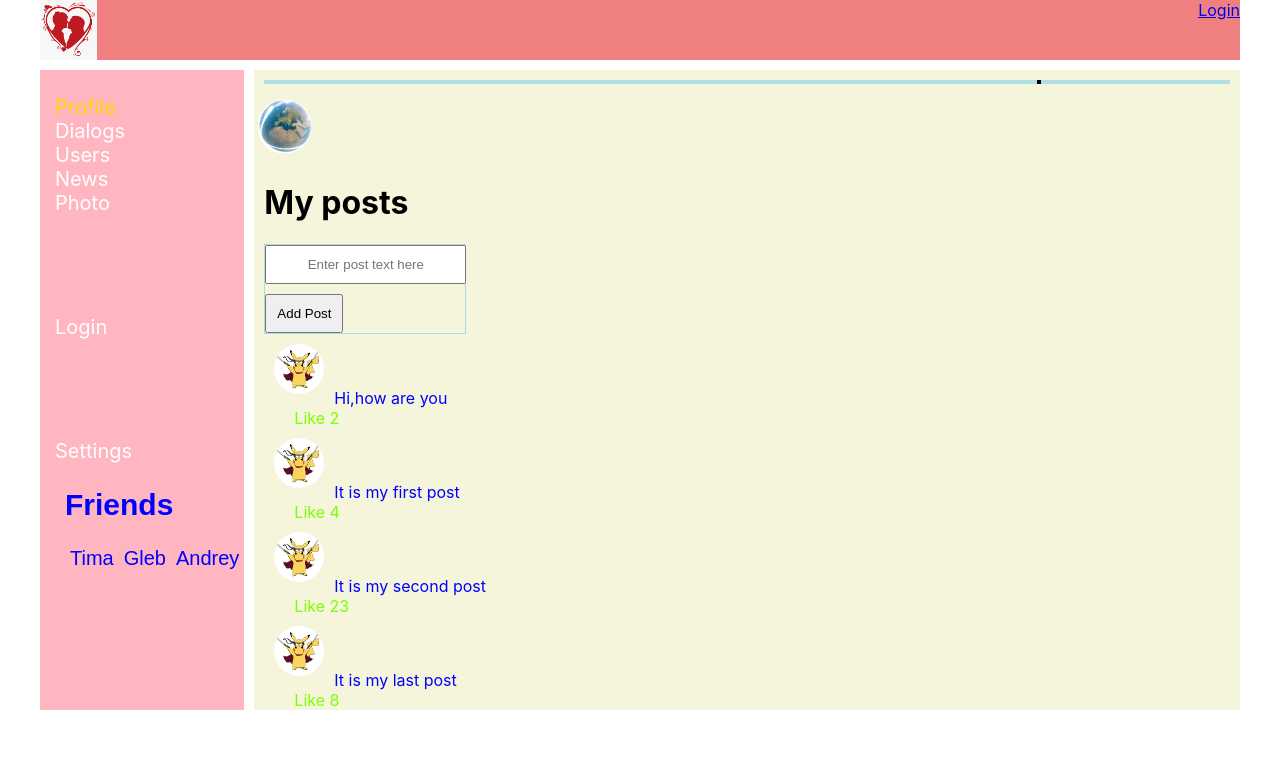
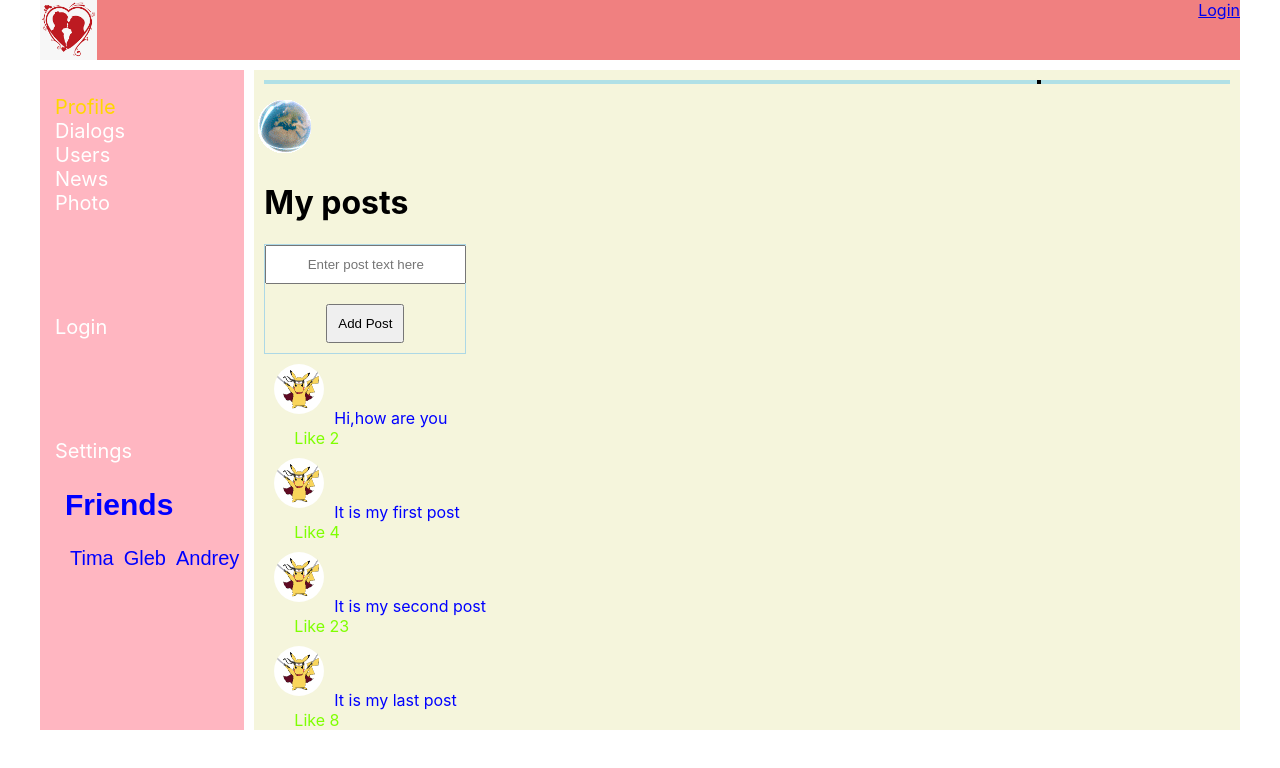
Before and after one commit to Sendega89/My_First_React_Project, a React (Create React App) app: page /Profile/1 in a window 1280 px wide. Shown: the top 768 px of the page. Built offline with nearby package versions, Linux system fonts and the light colour scheme; no server answers.

Commit message:
add Formik add validation

```diff
--- a/package.json
+++ b/package.json
@@ -15,7 +15,8 @@
     "react-scripts": "^5.0.0",
     "redux": "^4.1.1",
     "redux-thunk": "^2.4.0",
-    "web-vitals": "^1.1.2"
+    "web-vitals": "^1.1.2",
+    "yup": "^0.32.11"
   },
   "scripts": {
     "start": "react-scripts start",
--- a/src/Components/Profile/Login/Login.jsx
+++ b/src/Components/Profile/Login/Login.jsx
@@ -1,6 +1,7 @@
 import React from "react";
 import s from './Login.module.css'
 import {Formik, Form, Field} from "formik";
+import {requiredField} from "../../../utils/validators/validator";
 
 const LoginForm = () => {
 
@@ -11,12 +12,14 @@ const LoginForm = () => {
                 password: '',
                 remember: false
             }}
+            validate={requiredField}
             onSubmit={(values) => {
                 console.log(values)
             }}>
             {({values}) => (
                 <Form className={s.login_form}>
                     <div><Field type={"login"}
+                                validate={requiredField}
                                 name={"login"}
                                 placeholder={'Login'}
                                 value={values.login}/></div>
@@ -36,7 +39,6 @@ const LoginForm = () => {
     </div>
 }
 const Login = () => {
-
     return <div>
         <div className={s.login_container}>
             <h1> Welcome </h1>
@@ -44,6 +46,4 @@ const Login = () => {
         </div>
     </div>
 }
-
-
 export default Login;
--- a/src/Components/Profile/MyPosts/MyPosts.jsx
+++ b/src/Components/Profile/MyPosts/MyPosts.jsx
@@ -2,29 +2,37 @@ import React from "react";
 import s from './MyPosts.module.css';
 import Post from "./Post/Post";
 import {Field, Form, Formik} from "formik";
+import {myPostValidator} from "../../../utils/validators/validator";
+//import * as Yup from 'yup';
 
 
+const maxLength = myPostValidator(15)
 function AddNewPostForm(props) {
+
     return <>
         <Formik
             initialValues={{
                 postText: '',
             }}
-
             onSubmit={(values, {resetForm}) => {
+                if(values)
                 props.onSubmit(values);
                 resetForm({values: ''});
             }
+
             }>
-            {({values}) => (
+            {({values,errors,touched,isValid,dirty}) => (
                 <Form className={s.myPost_form}>
-                    <div><Field className={s.login_form_input}
+                    <div><Field className={s.login_form_input + " "+`${errors.postText && touched && dirty ? s.error: ''}`}
                                 type={"text"}
                                 name={"postText"}
+                                validate={maxLength}
                                 placeholder={'Enter post text here'}
                                 value={values.postText}/></div>
-                    <div>
+                    <div className={s.login_form_button} >
                         <button type={`submit`} className={s.login_form_button}>Add Post</button>
+                        {errors.postText && dirty && <span >Error Length! </span>  }
+
                     </div>
 
                 </Form>
@@ -32,20 +40,14 @@ function AddNewPostForm(props) {
         </Formik>
     </>
 }
-
-
 const MyPosts = (props) => {
-
-
     let posts = props.postData.map(p => <Post message={p.message}
                                               likesCount={p.likesCount}
                                               key={p.id+1}/>);
-
     let onAddPost = (values) => {
         props.addPost(values);
 
     }
-
     return (
         <div className={s.myPost}>
             <h1>My posts</h1>
@@ -58,6 +60,4 @@ const MyPosts = (props) => {
         </div>
     )
 }
-
-
 export default MyPosts
--- a/src/Components/Profile/MyPosts/MyPosts.module.css
+++ b/src/Components/Profile/MyPosts/MyPosts.module.css
@@ -15,9 +15,16 @@
 .login_form_input {
     margin-bottom: 10px;
 }
-.textArea {}
+.textArea .error{
+    border: 2px solid red;
+}
 .posts{}
 .myPost_form {
     border: 1px solid lightblue;
     width: 200px;
 }
+
+.login_form_button span{
+    color:red;
+
+}
--- a/src/Components/Sidebar/Item/Dialogs/Dialogs.jsx
+++ b/src/Components/Sidebar/Item/Dialogs/Dialogs.jsx
@@ -24,7 +24,6 @@ const Dialogs = (props) => {
         </div>
     )
 }
-
 const AddMessageForm = (props) => {
 
     return <div>
--- a/src/redux/store.js
+++ b/src/redux/store.js
@@ -12,7 +12,6 @@ let store = {
                 {id: 3, message: 'It is my second post', likesCount: '23'},
                 {id: 4, message: 'It is my last post', likesCount: '8'},
             ],
-           // newPostText: ''
         },
         dialogsPage: {
             dialogsData: [
--- /dev/null
+++ b/src/utils/validators/validator.js
@@ -0,0 +1,10 @@
+
+export const requiredField = value => {
+    if (value) return undefined
+     return console.log("Field is required")
+}
+export const myPostValidator = (maxLength) => (value) => {
+    let errors = {}
+    if(!value || value.length > maxLength) return errors
+    return undefined
+}
```
Also changed, not shown: src/Components/Profile/MyPosts/MyPostsContainer.jsx (+1 -7 lines), src/Components/Profile/Profile.jsx (+0 -7 lines), src/Components/Sidebar/Item/Users/Users.jsx (+0 -11 lines), src/redux/profile_Reducer.js (+0 -12 lines), 1 other file (tests, documents, lock files or other folders).
